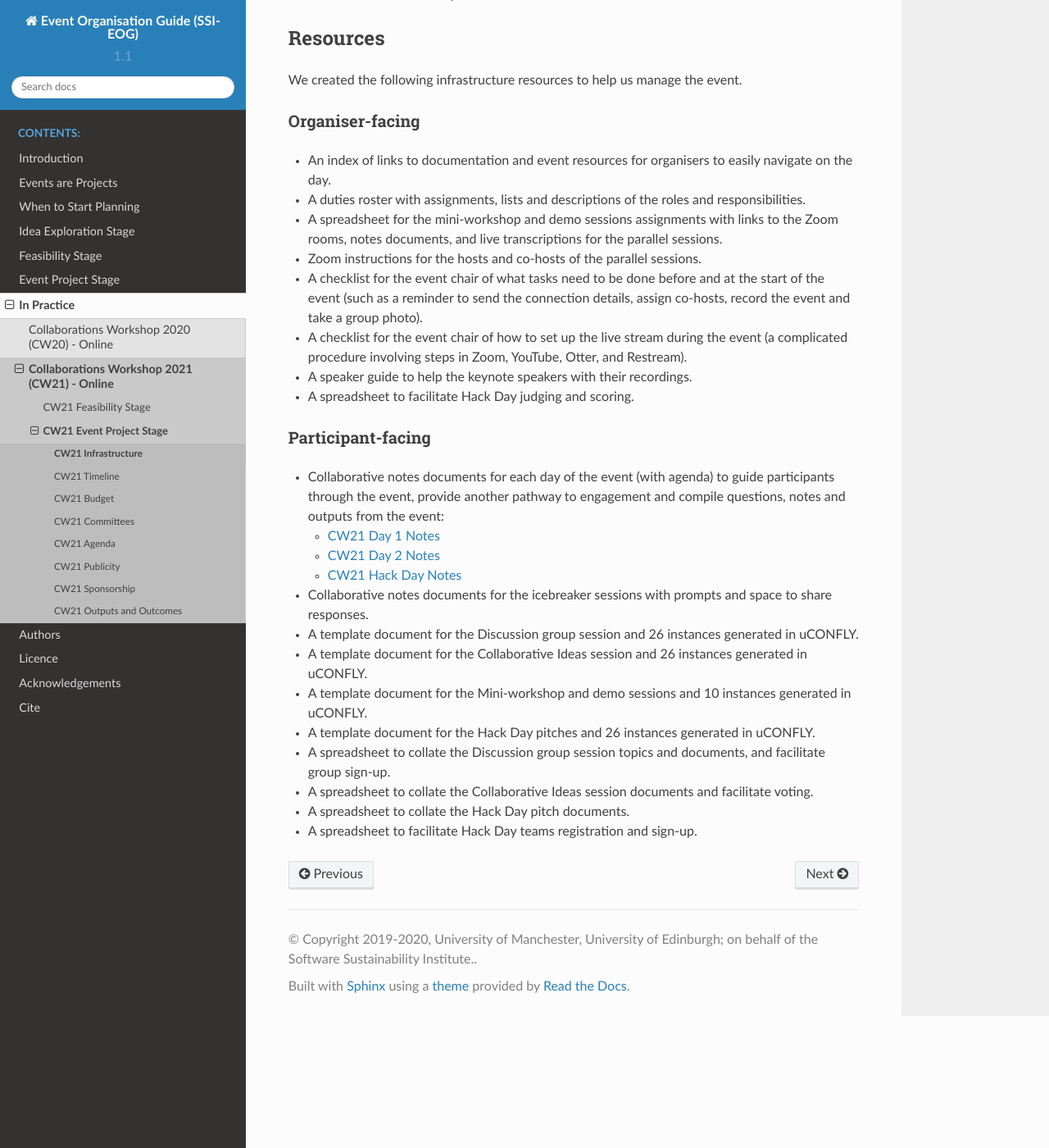
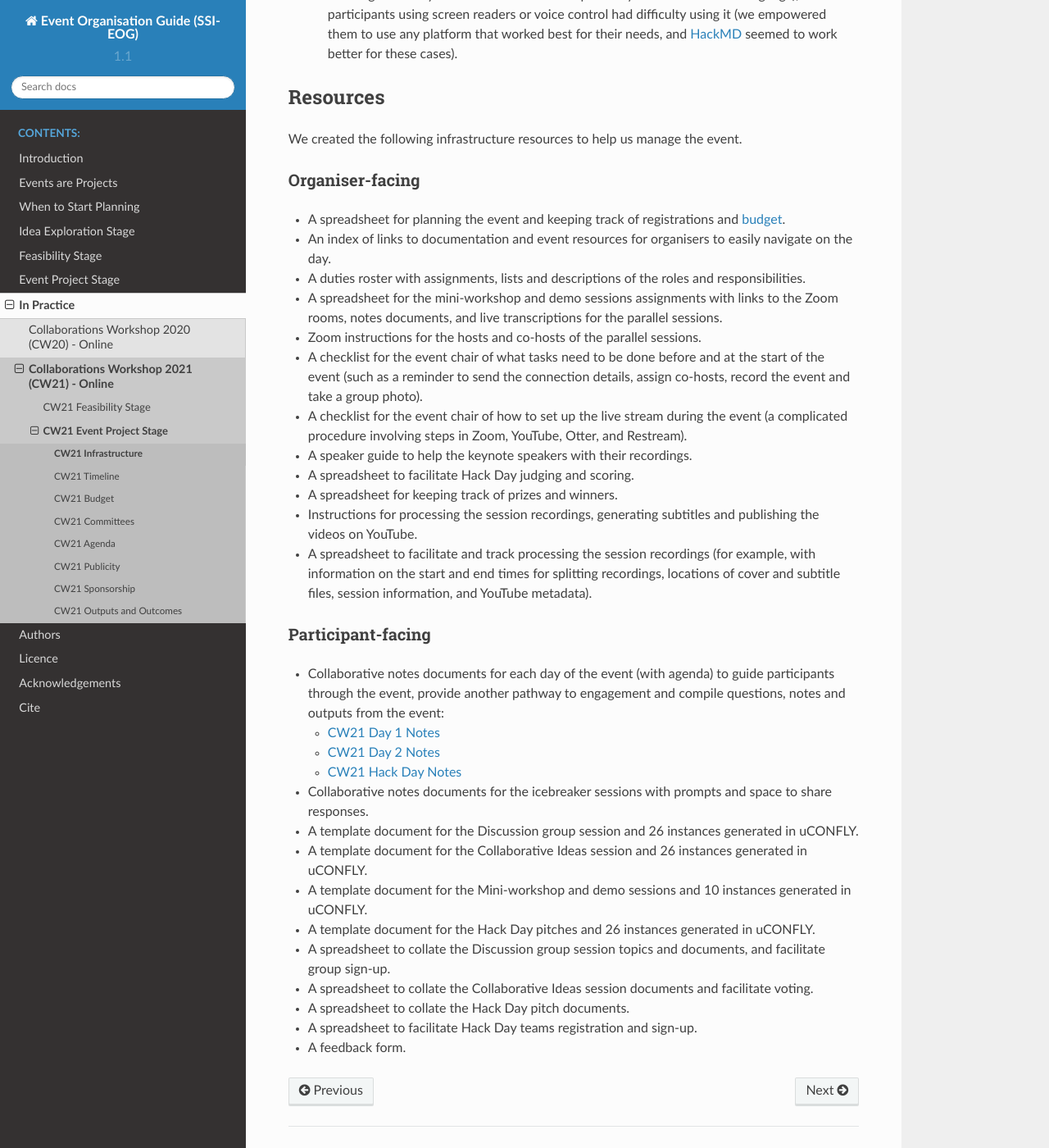
Before and after one commit to softwaresaved/event-organisation-guide, a Sphinx documentation site: the page built from docs/eog/eog-in-practice/cw21/event-project-stage/eps-infrastructure.rst, in a window 1280 px wide and 1400 px high, scrolled down 2960 px. Shown: the whole window at 82% size. Built offline with Sphinx 7.4.7 and the Read the Docs theme 2.0.0, drawn with Linux system fonts in a browser that asks for light colours; some of the changed text lies outside the part shown.

Commit message:
additions to eps infrastructure

```diff
--- a/docs/eog/eog-in-practice/cw21/event-project-stage/eps-infrastructure.rst
+++ b/docs/eog/eog-in-practice/cw21/event-project-stage/eps-infrastructure.rst
@@ -20,6 +20,7 @@ Event management
 - `Mailchimp <https://mailchimp.com/>`_: We used Mailchimp to set up a `registration of interest form <http://eepurl.com/gaNitn>`_ to notify our audience of CW21 updates and when event registration opened.
 - `Eventbrite <https://www.eventbrite.com/>`_: We created a `CW21 Eventbrite page <https://www.eventbrite.co.uk/e/collaborations-workshop-2021-cw21-collabw21-tickets-125883600237?aff=SSIWebsite>`_ to manage registrations, fee processing and send email notifications to registrants.
 - `Bit.ly <https://bitly.com/>`_: We generate a lot of links during a CW and we used Bit.ly to manage them, make them more user-friendly and monitor engagement/clicks.
+- `Google Forms <https://docs.google.com/forms>`_: We conducted the calls for sponsorship, financial assistance, lightning talks, mini-workshop and demo sessions, and participant-led social programme activities using Google Forms.
 - `Figshare <https://figshare.com>`_: Through our partnership with Figshare, we were once again able to manage conference outputs such as lightning talk slides through a `Figshare conference portal <https://ssi-cw.figshare.com/>`_.
 
   - Lightning talk presenters, mini-workshop facilitators, and participants who wanted to generate DOIs for their CW21 outputs were able to submit directly to the portal using `this form <https://ssi-cw.figshare.com/submit>`_.
@@ -95,6 +96,7 @@ We created the following infrastructure resources to help us manage the event.
 Organiser-facing
 ^^^^^^^^^^^^^^^^^^^^^^^^^^
 
+- A spreadsheet for planning the event and keeping track of registrations and `budget <https://doi.org/10.5281/zenodo.4071895>`_.
 - An index of links to documentation and event resources for organisers to easily navigate on the day.
 - A duties roster with assignments, lists and descriptions of the roles and responsibilities.
 - A spreadsheet for the mini-workshop and demo sessions assignments with links to the Zoom rooms, notes documents, and live transcriptions for the parallel sessions.
@@ -103,6 +105,9 @@ Organiser-facing
 - A checklist for the event chair of how to set up the live stream during the event (a complicated procedure involving steps in Zoom, YouTube, Otter, and Restream).
 - A speaker guide to help the keynote speakers with their recordings.
 - A spreadsheet to facilitate Hack Day judging and scoring.
+- A spreadsheet for keeping track of prizes and winners.
+- Instructions for processing the session recordings, generating subtitles and publishing the videos on YouTube.
+- A spreadsheet to facilitate and track processing the session recordings (for example, with information on the start and end times for splitting recordings, locations of cover and subtitle files, session information, and YouTube metadata).
 
 Participant-facing
 ^^^^^^^^^^^^^^^^^^^^^^^^^^
@@ -122,3 +127,4 @@ Participant-facing
 - A spreadsheet to collate the Collaborative Ideas session documents and facilitate voting.
 - A spreadsheet to collate the Hack Day pitch documents.
 - A spreadsheet to facilitate Hack Day teams registration and sign-up.
+- A feedback form.
```
